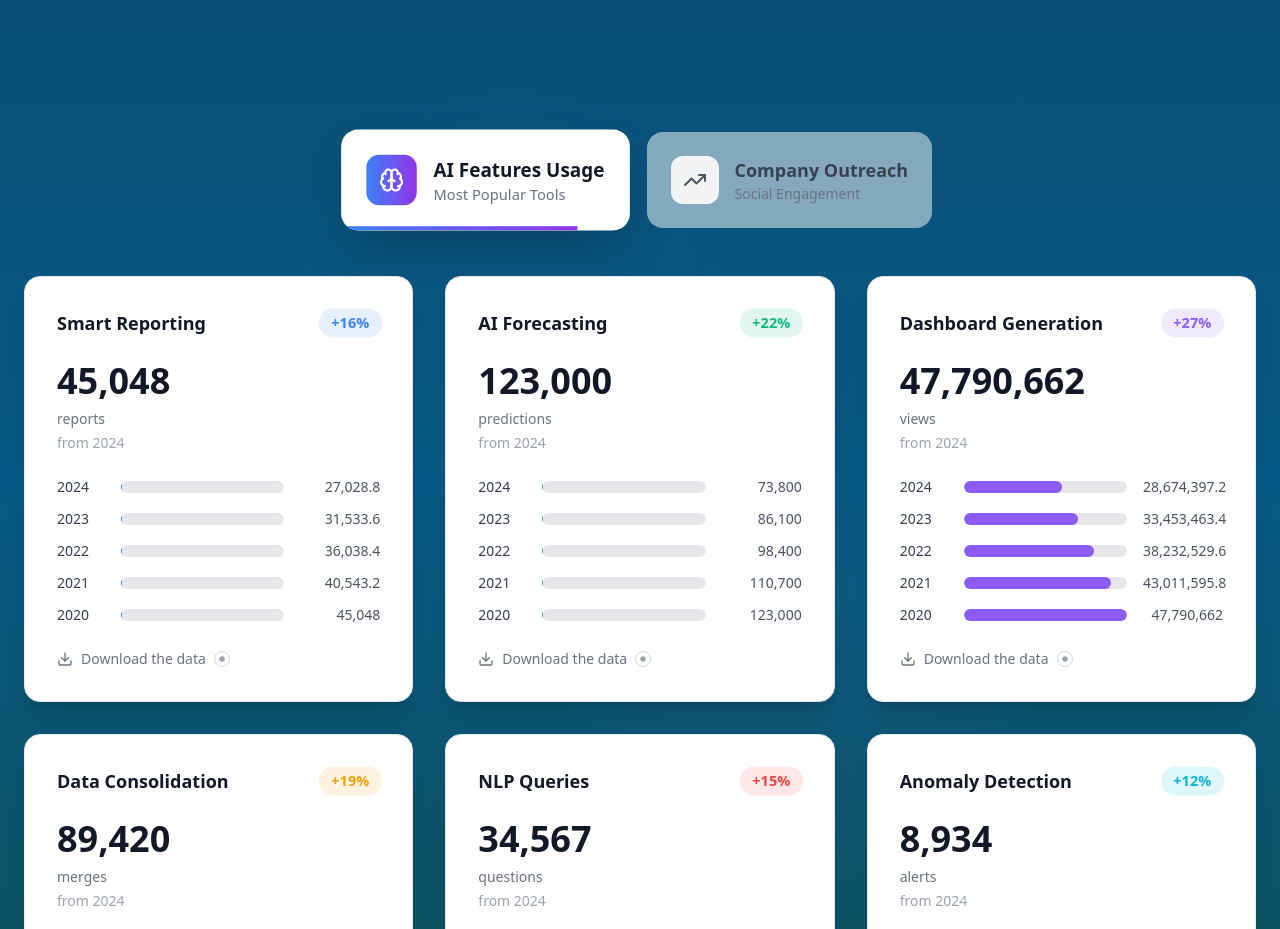
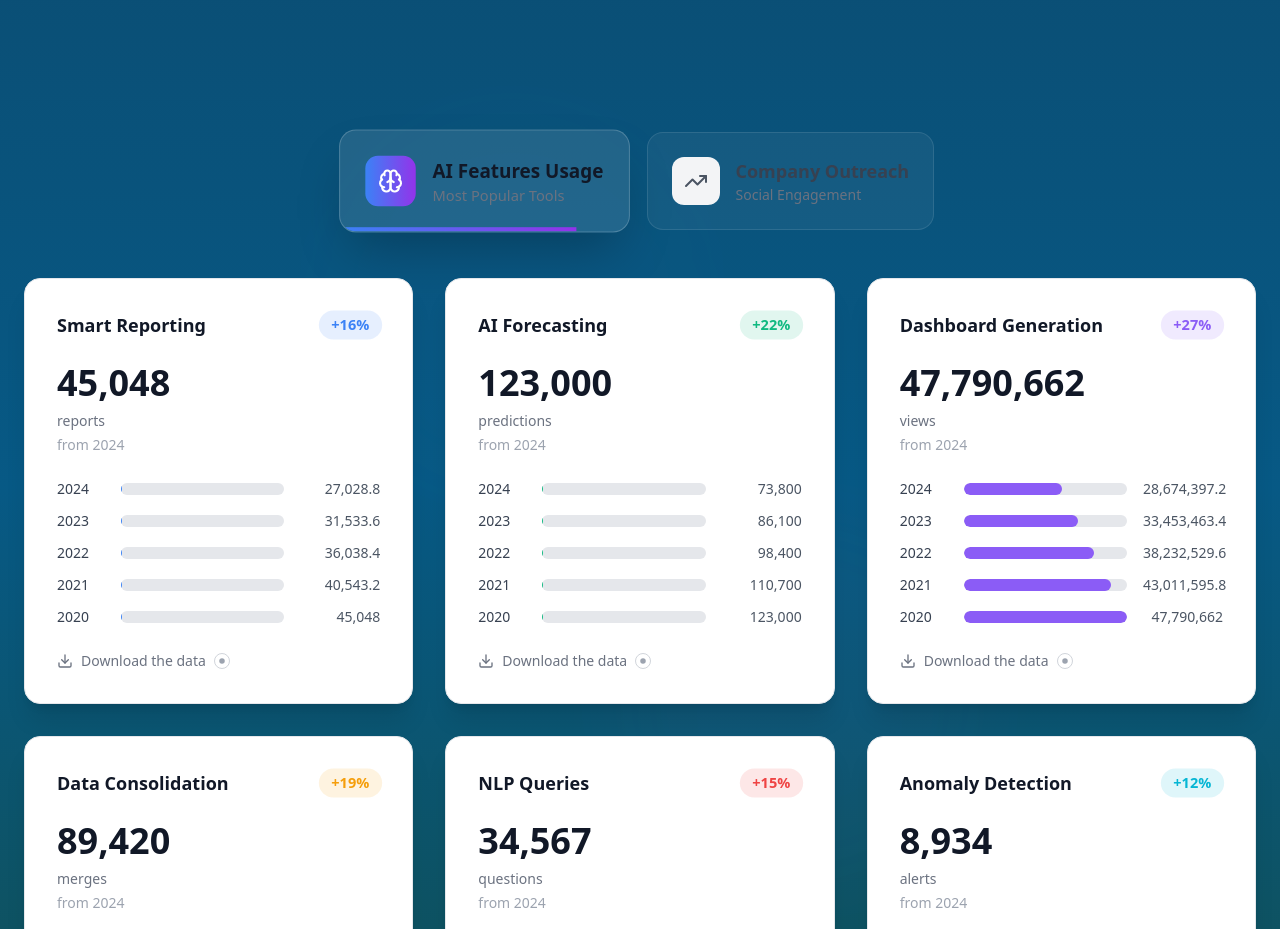
Before and after one commit to Solez-ai/Frint-end-battle-2, a React (Vite) app: page / in a window 1280 px wide. Shown: the part 3607-4536 px from the top of the page. Built offline with nearby package versions, Linux system fonts and the light colour scheme; the HTML template or start-up script is replaced by a standard one.

Commit message:
Update section navigation styling for dark theme
cgen-4078e36d1ece42de9a3a7361c6a3a7db

```diff
--- a/src/components/ui/stats-section.tsx
+++ b/src/components/ui/stats-section.tsx
@@ -162,8 +162,8 @@ const StatsSection = () => {
             onClick={() => setActiveSection(index)}
             className={`group relative overflow-hidden rounded-2xl p-6 transition-all duration-500 ${
               activeSection === index
-                ? "bg-white shadow-2xl scale-105"
-                : "bg-white/50 hover:bg-white/80 hover:scale-102"
+                ? "bg-white/10 shadow-2xl scale-105 border border-white/20"
+                : "bg-white/5 hover:bg-white/10 hover:scale-102 border border-white/10"
             }`}
             whileHover={{ y: -5 }}
             whileTap={{ scale: 0.98 }}
```
